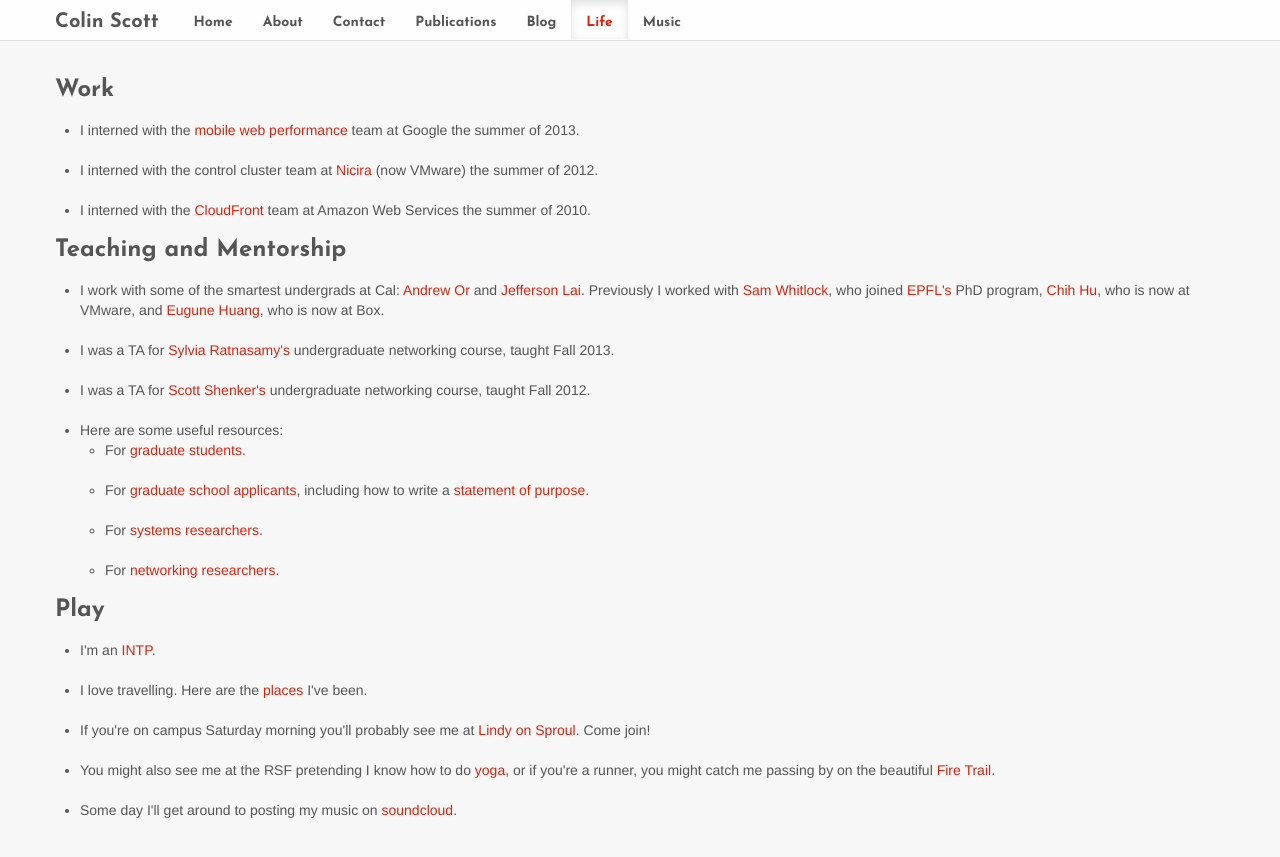
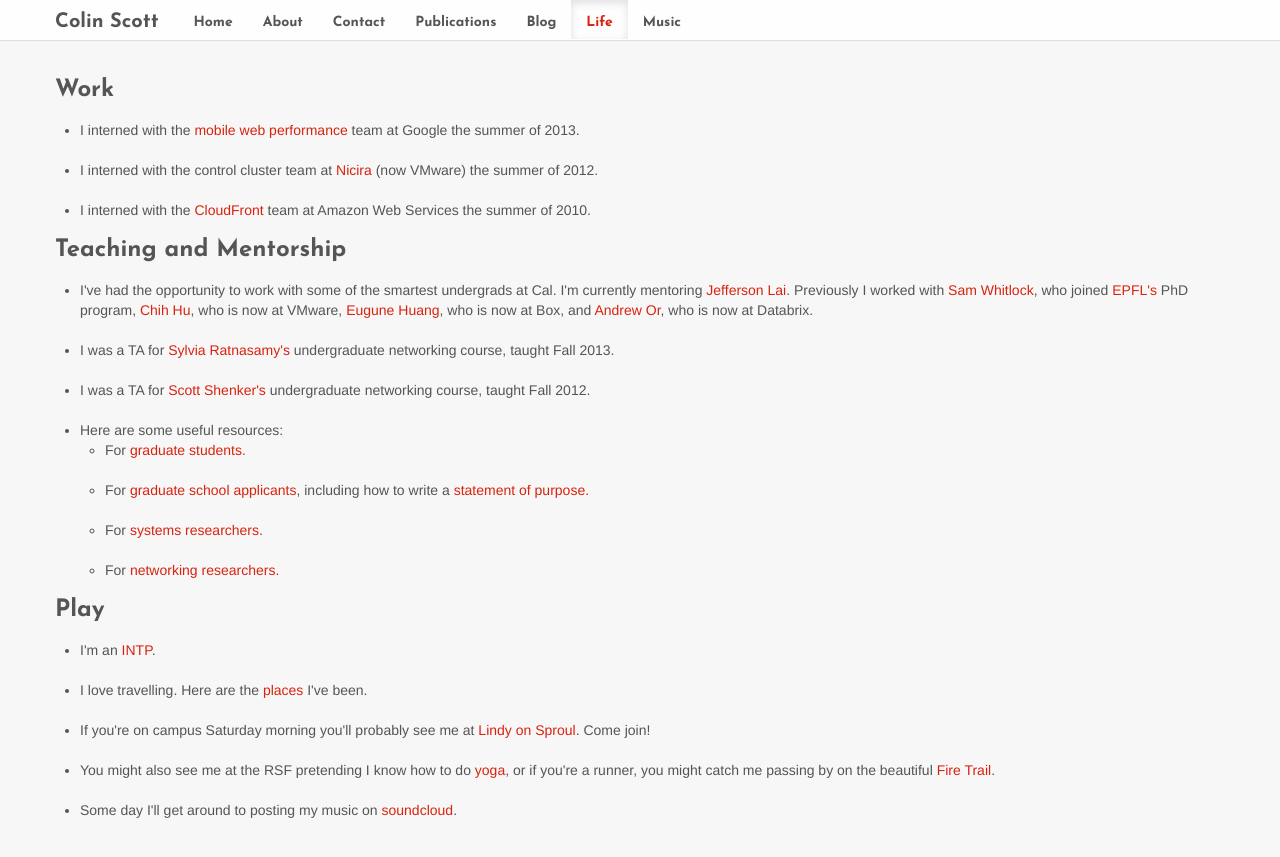
Before and after one commit to colin-scott/personal_website, a Jekyll site: the page built from life.html, in a window 1280 px wide. Shown: the top 857 px of the page. Built offline with Jekyll 4.4.1, drawn with Linux system fonts in a browser that asks for light colours; Markdown is read by kramdown in place of the engine named in the settings.

Commit message:
Update mentees

```diff
--- a/life.html
+++ b/life.html
@@ -27,15 +27,16 @@ description: Random Tidbits
 <h3>Teaching and Mentorship</h3>
 <ul>
 <li>
-I work with some of the smartest undergrads at Cal:
-<a href="https://plus.google.com/109177137524762864782/posts">Andrew Or</a>
-and
+I've had the opportunity to work with some of the smartest undergrads at Cal. I'm currently
+mentoring
 <a href="http://www.jeffersonlai.com/">Jefferson Lai</a>.
 Previously I worked with
 <a href="https://twitter.com/sam_whitlock">Sam Whitlock</a>, who joined
 <a href="http://www.epfl.ch/">EPFL's</a> PhD program, <a href="https://plus.google.com/101762880109322467998/about">Chih Hu</a>,
-who is now at VMware, and
-<a href="http://eugene.huang.org/">Eugune Huang</a>, who is now at Box.
+who is now at VMware,
+<a href="http://eugene.huang.org/">Eugune Huang</a>, who is now at Box, and
+<a href="https://plus.google.com/109177137524762864782/posts">Andrew Or</a>,
+who is now at Databrix.
 </li>
 <br />
 <li>I was a TA for <a
```
